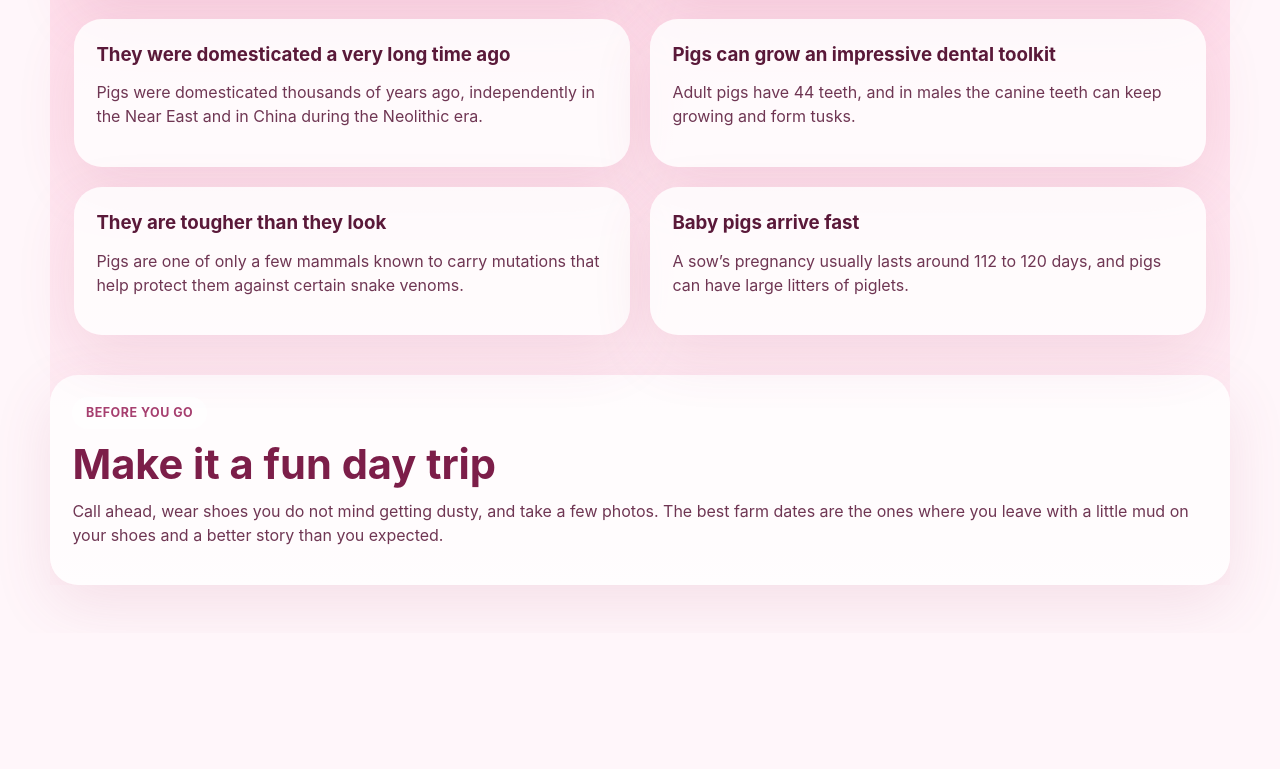
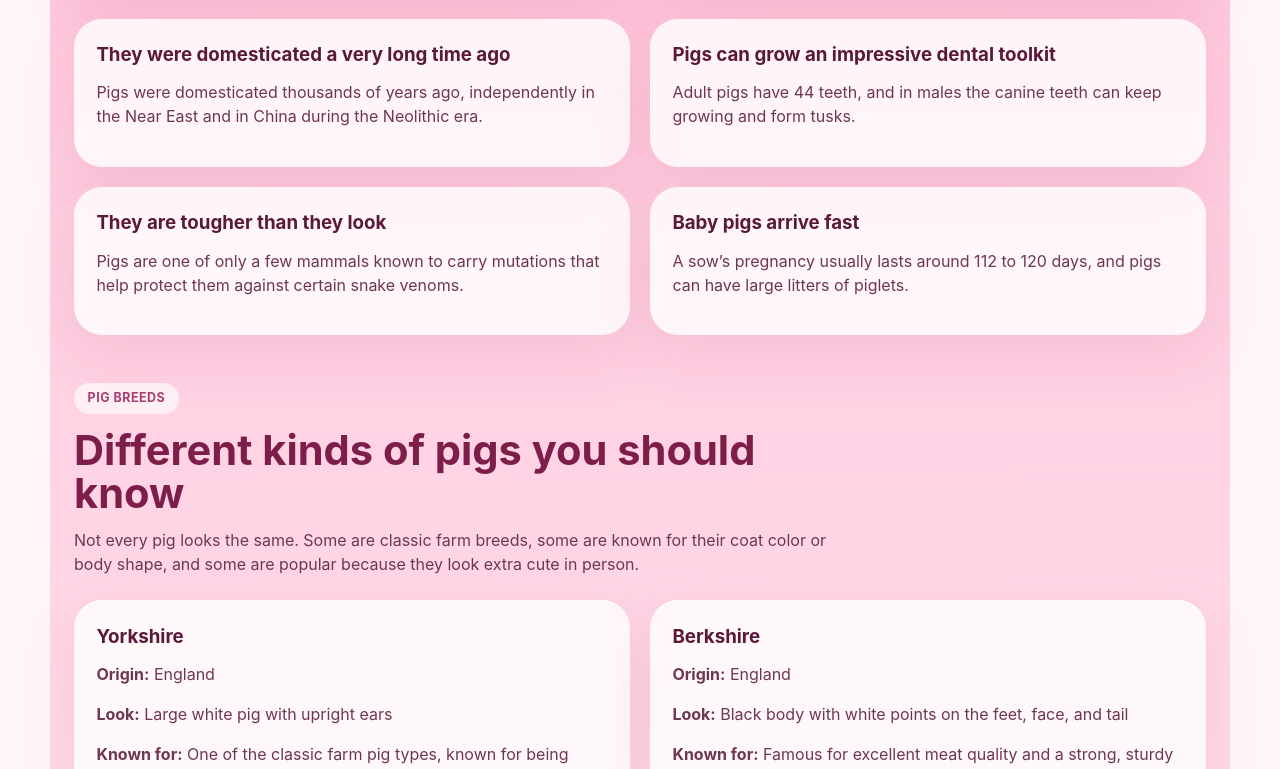
Before and after one commit to jsouro/Pigs-Near-Me, a React (Vite) app: page / in a window 1280 px wide. Shown: the part 2008-2777 px from the top of the page. Before the commit the page ends 2641 px from the top, so only its background shows below. Built offline with nearby package versions, Linux system fonts and the light colour scheme; no server answers.

Commit message:
Add pig breeds section

```diff
--- a/src/App.css
+++ b/src/App.css
@@ -118,6 +118,10 @@
   grid-template-columns: repeat(2, minmax(0, 1fr));
 }
 
+.breeds-grid {
+  grid-template-columns: repeat(2, minmax(0, 1fr));
+}
+
 .facts-source-line,
 .facts-source-note {
   color: #8c4565;
@@ -192,6 +196,10 @@ h3 {
   color: #5a1939;
 }
 
+.breed-card p + p {
+  margin-top: 0.7rem;
+}
+
 @media (max-width: 900px) {
   .hero {
     grid-template-columns: 1fr;
--- a/src/App.tsx
+++ b/src/App.tsx
@@ -1,6 +1,7 @@
 import { useEffect, useState } from 'react'
 import './App.css'
 import { pigFacts as fallbackPigFacts, type PigFact } from './pigFacts'
+import { pigBreeds } from './pigBreeds'
 
 type PigSpot = {
   name: string
@@ -114,6 +115,9 @@ function App() {
             <a href="#facts" className="button secondary">
               Read fun facts
             </a>
+            <a href="#breeds" className="button secondary">
+              Browse breeds
+            </a>
           </div>
         </div>
         <div className="hero-card">
@@ -192,6 +196,35 @@ function App() {
           </div>
         </section>
 
+        <section id="breeds" className="section alt-section">
+          <div className="section-heading">
+            <p className="section-kicker">Pig breeds</p>
+            <h2>Different kinds of pigs you should know</h2>
+            <p>
+              Not every pig looks the same. Some are classic farm breeds, some are
+              known for their coat color or body shape, and some are popular because
+              they look extra cute in person.
+            </p>
+          </div>
+
+          <div className="facts-grid breeds-grid">
+            {pigBreeds.map((breed) => (
+              <article className="fact-card breed-card" key={breed.name}>
+                <h3>{breed.name}</h3>
+                <p>
+                  <strong>Origin:</strong> {breed.origin}
+                </p>
+                <p>
+                  <strong>Look:</strong> {breed.look}
+                </p>
+                <p>
+                  <strong>Known for:</strong> {breed.personality}
+                </p>
+              </article>
+            ))}
+          </div>
+        </section>
+
         <section className="section closing-note">
           <div>
             <p className="section-kicker">Before you go</p>
--- /dev/null
+++ b/src/pigBreeds.ts
@@ -0,0 +1,57 @@
+export type PigBreed = {
+  name: string
+  origin: string
+  look: string
+  personality: string
+}
+
+export const pigBreeds: PigBreed[] = [
+  {
+    name: 'Yorkshire',
+    origin: 'England',
+    look: 'Large white pig with upright ears',
+    personality: 'One of the classic farm pig types, known for being hardy and widely raised.',
+  },
+  {
+    name: 'Berkshire',
+    origin: 'England',
+    look: 'Black body with white points on the feet, face, and tail',
+    personality: 'Famous for excellent meat quality and a strong, sturdy build.',
+  },
+  {
+    name: 'Duroc',
+    origin: 'United States',
+    look: 'Reddish to deep mahogany coat with a muscular frame',
+    personality: 'Known for fast growth and a calm, dependable temperament.',
+  },
+  {
+    name: 'Hampshire',
+    origin: 'England and the United States',
+    look: 'Black pig with a white belt around the shoulders',
+    personality: 'Easy to recognize and popular in American livestock breeding.',
+  },
+  {
+    name: 'Tamworth',
+    origin: 'England',
+    look: 'Long-bodied ginger or red pig',
+    personality: 'Often associated with a more old-school pasture pig look.',
+  },
+  {
+    name: 'Mangalitsa',
+    origin: 'Hungary',
+    look: 'Woolly coat that almost makes it look like a sheep-pig hybrid',
+    personality: 'A rare, very eye-catching breed with a huge novelty factor.',
+  },
+  {
+    name: 'Kunekune',
+    origin: 'New Zealand',
+    look: 'Small, round-bodied pig that comes in several colors',
+    personality: 'Popular as a friendly pet pig breed because of its smaller size and gentle reputation.',
+  },
+  {
+    name: 'Pot-bellied pig',
+    origin: 'Vietnam',
+    look: 'Compact body, short legs, and signature rounded belly',
+    personality: 'Probably the breed many people picture when they think of a pet pig.',
+  },
+]
```
